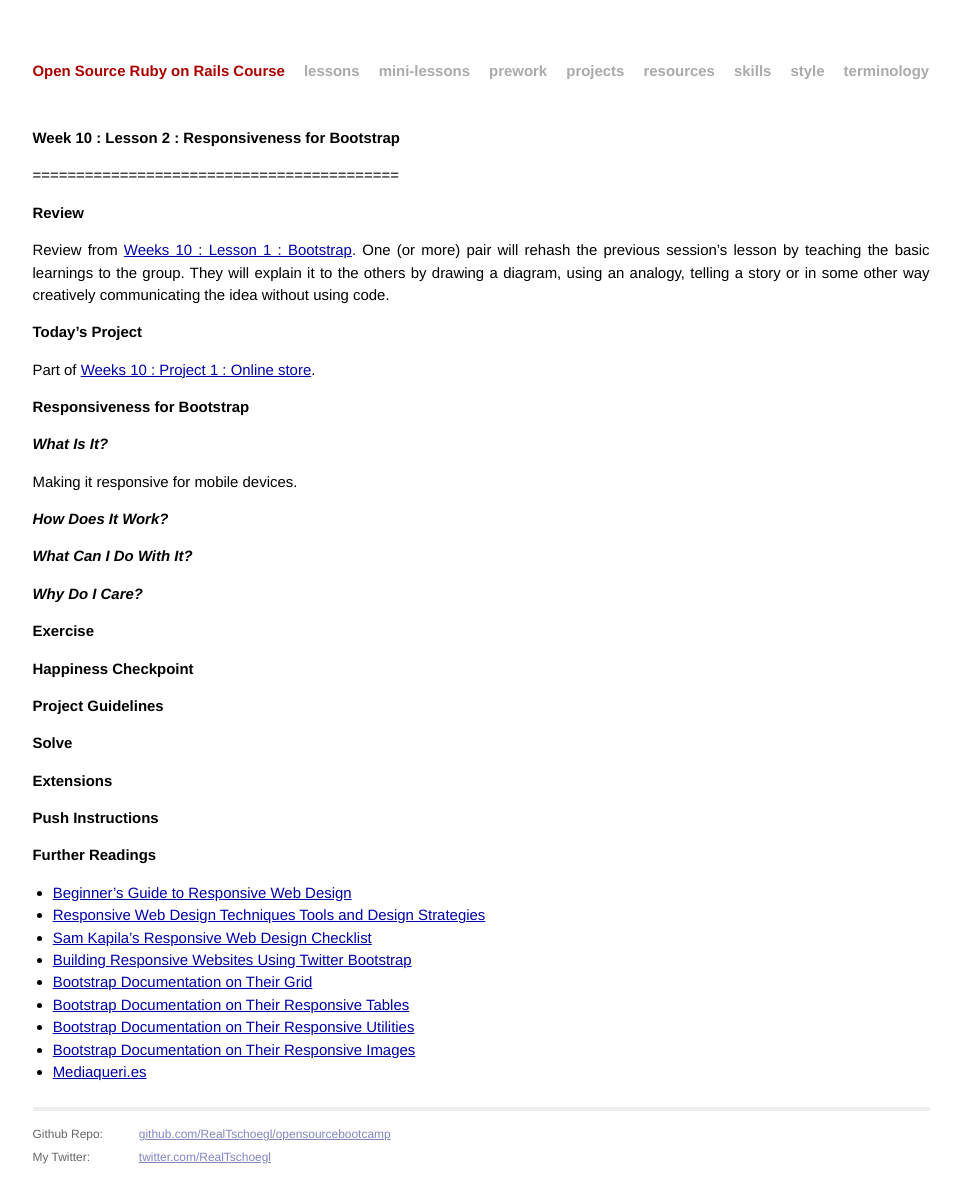
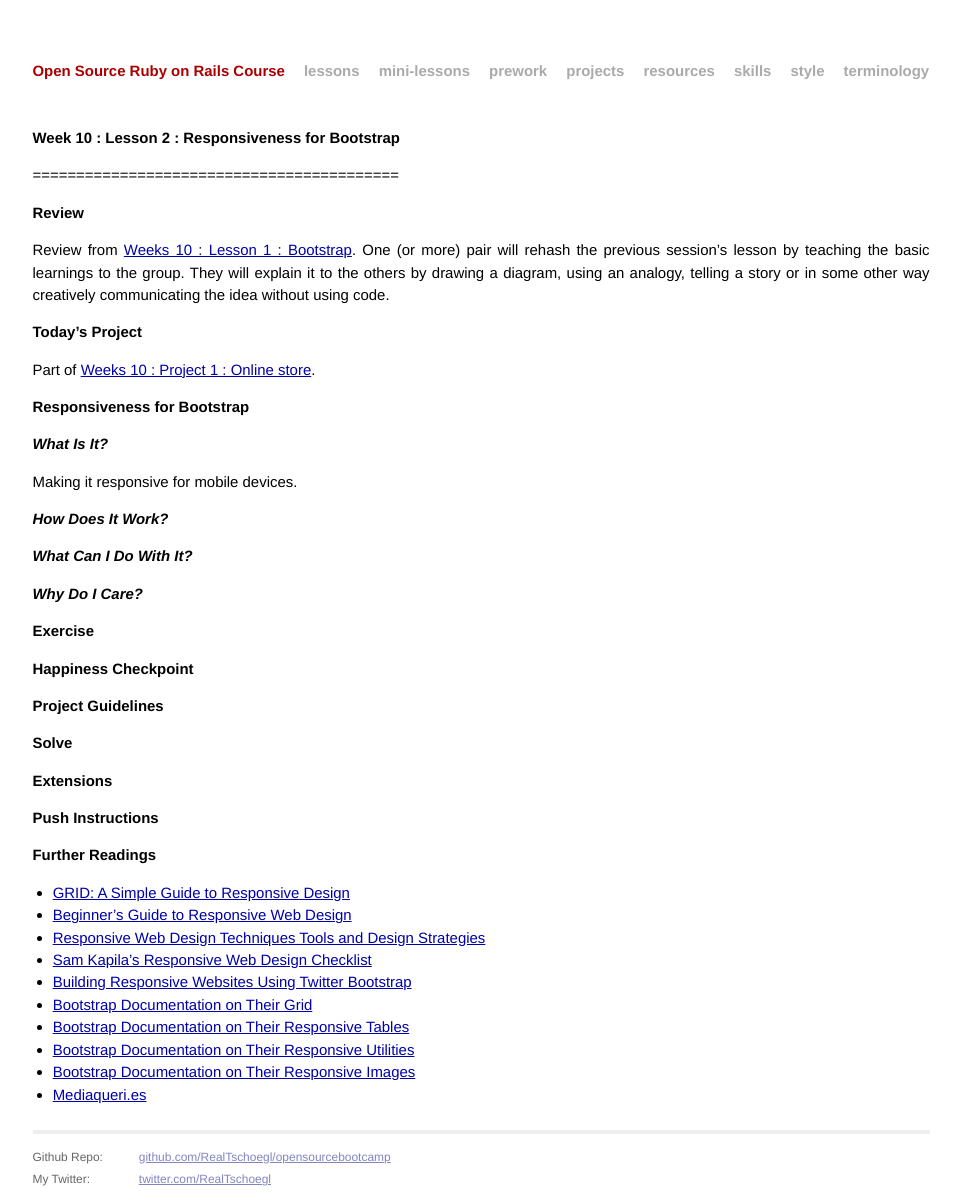
Before and after one commit to RealTschoegl/opensourcebootcamp, a Jekyll site: the page built from _posts/2014-05-06-lesson-bootstrap-responsiveness.markdown, in a window 1280 px wide. Shown: the whole page, without its empty margins (159-1120 px from the left). Built offline with Jekyll 4.4.1, drawn with Linux system fonts in a browser that asks for light colours; Markdown is read by kramdown in place of the engine named in the settings; before the commit the page ends 1180 px from its top, so only the background shows below that.

Commit message:
Updated 2014-05-06-lesson-bootstrap-responsiveness.markdown

```diff
--- a/_posts/2014-05-06-lesson-bootstrap-responsiveness.markdown
+++ b/_posts/2014-05-06-lesson-bootstrap-responsiveness.markdown
@@ -38,6 +39,7 @@ Making it responsive for mobile devices.
 
 ## Further Readings
 
+* [GRID: A Simple Guide to Responsive Design](http://www.adamkaplan.me/grid/)
 * [Beginner's Guide to Responsive Web Design](http://blog.teamtreehouse.com/beginners-guide-to-responsive-web-design)
 * [Responsive Web Design Techniques Tools and Design Strategies](http://mobile.smashingmagazine.com/2011/07/22/responsive-web-design-techniques-tools-and-design-strategies/)
 * [Sam Kapila's Responsive Web Design Checklist](http://www.samkapila.com/rwd/)
```
Also changed, not shown: other parts of _posts/2014-05-06-lesson-bootstrap-responsiveness.markdown (+1 -0 lines).
